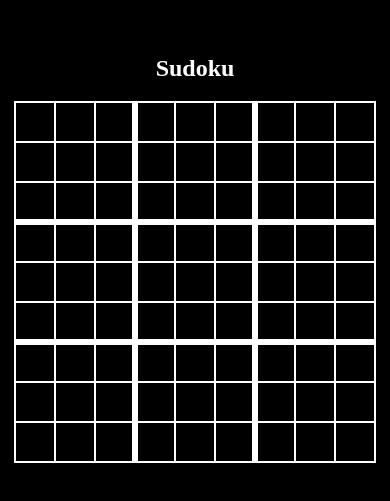
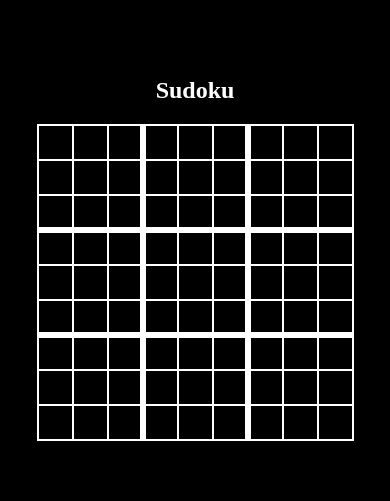
Before and after one commit to Lenglet-jeremy/Sudoku, a React (Vite) app: page / in a window 390 px wide. Shown: the part 173-674 px from the top of the page. Built offline with nearby package versions, Linux system fonts and the light colour scheme.

Commit message:
Mise à jour globale

```diff
--- a/src/Grid/Grid.css
+++ b/src/Grid/Grid.css
@@ -68,8 +68,8 @@
         flex-direction: row;
         .GridHimself {
             display: grid;
-            grid-template-columns: repeat(9, 40px);
-            grid-template-rows: repeat(9, 40px);
+            grid-template-columns: repeat(9, 35px);
+            grid-template-rows: repeat(9, 35px);
 
             border: 1px solid #FFFFFF;
             color: #FFFFFF;
```
